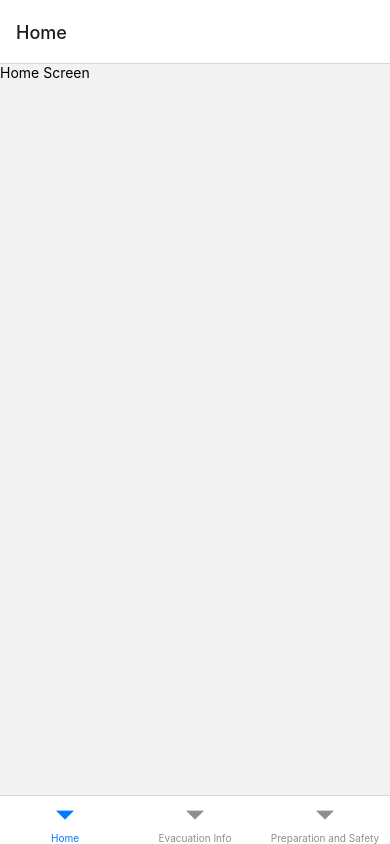
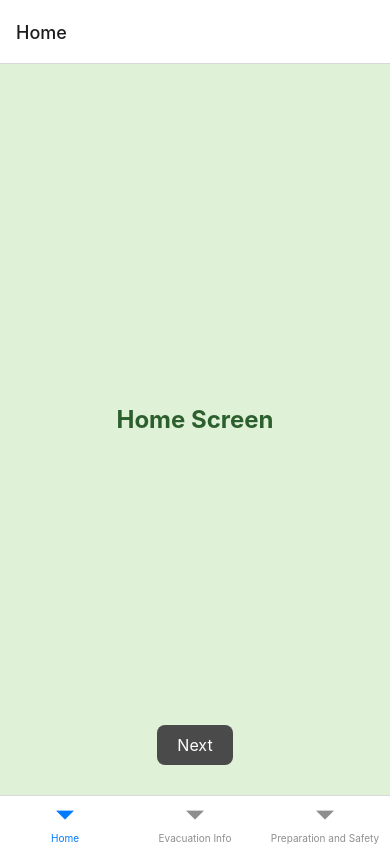
Before and after one commit to bradjarreau/CMPS-420-Project, a React Native app: screen /Home in a window 390 px wide. Built offline with nearby package versions, Linux system fonts and the light colour scheme.

Commit message:
Update Home.js
added the next button and updated the background color

```diff
--- a/app/Home.js
+++ b/app/Home.js
@@ -1,12 +1,53 @@
 import React from 'react';
-import { View, Text } from 'react-native';
+import { View, Text, TouchableOpacity, StyleSheet } from 'react-native';
 
-const Home = () => {
+const Home = ({ navigation }) => {
   return (
-    <View>
-      <Text>Home Screen</Text>
+    <View style={styles.container}>
+      <Text style={styles.text}>Home Screen</Text>
+
+      {}
+      <View style={styles.navigationButton}>
+        {/* "Next" button to navigate to the PreparationAndSafety tab */}
+        <TouchableOpacity style={styles.button} onPress={() => navigation.navigate('PreparationAndSafety')}>
+          <Text style={styles.buttonText}>Next</Text>
+        </TouchableOpacity>
+      </View>
     </View>
   );
 };
 
+const styles = StyleSheet.create({
+  container: {
+    flex: 1,
+    backgroundColor: '#DFF2D8',
+    justifyContent: 'center',
+    alignItems: 'center',
+    paddingHorizontal: 20,
+  },
+  text: {
+    fontSize: 24,
+    color: '#2D5F2E',
+    fontWeight: 'bold',
+    marginBottom: 20,
+    textAlign: 'center',
+  },
+  navigationButton: {
+    position: 'absolute',
+    bottom: 30,
+    width: '100%',
+    alignItems: 'center',
+  },
+  button: {
+    backgroundColor: '#4A4A4A',
+    borderRadius: 8,
+    paddingVertical: 10,
+    paddingHorizontal: 20,
+  },
+  buttonText: {
+    color: '#FFF',
+    fontSize: 16,
+  },
+});
+
 export default Home;
```
